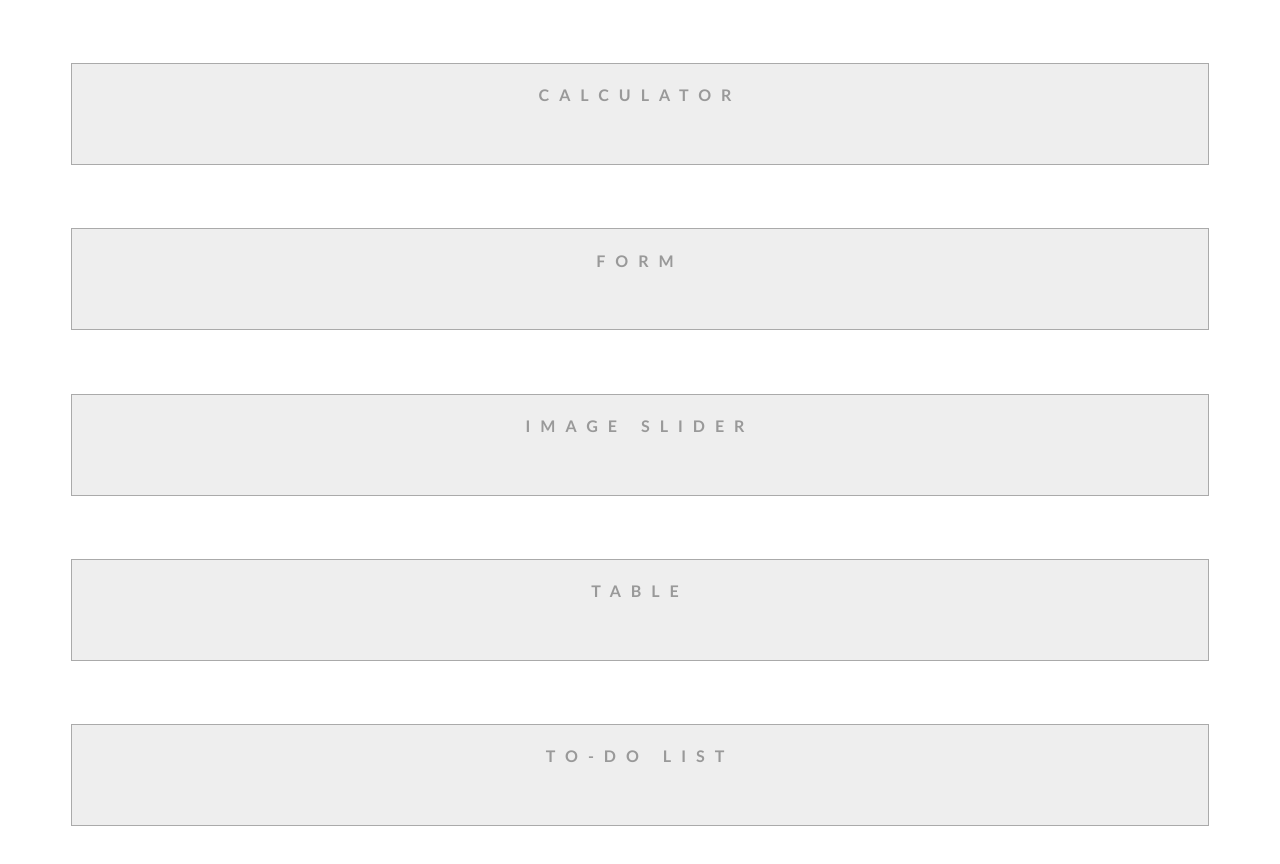
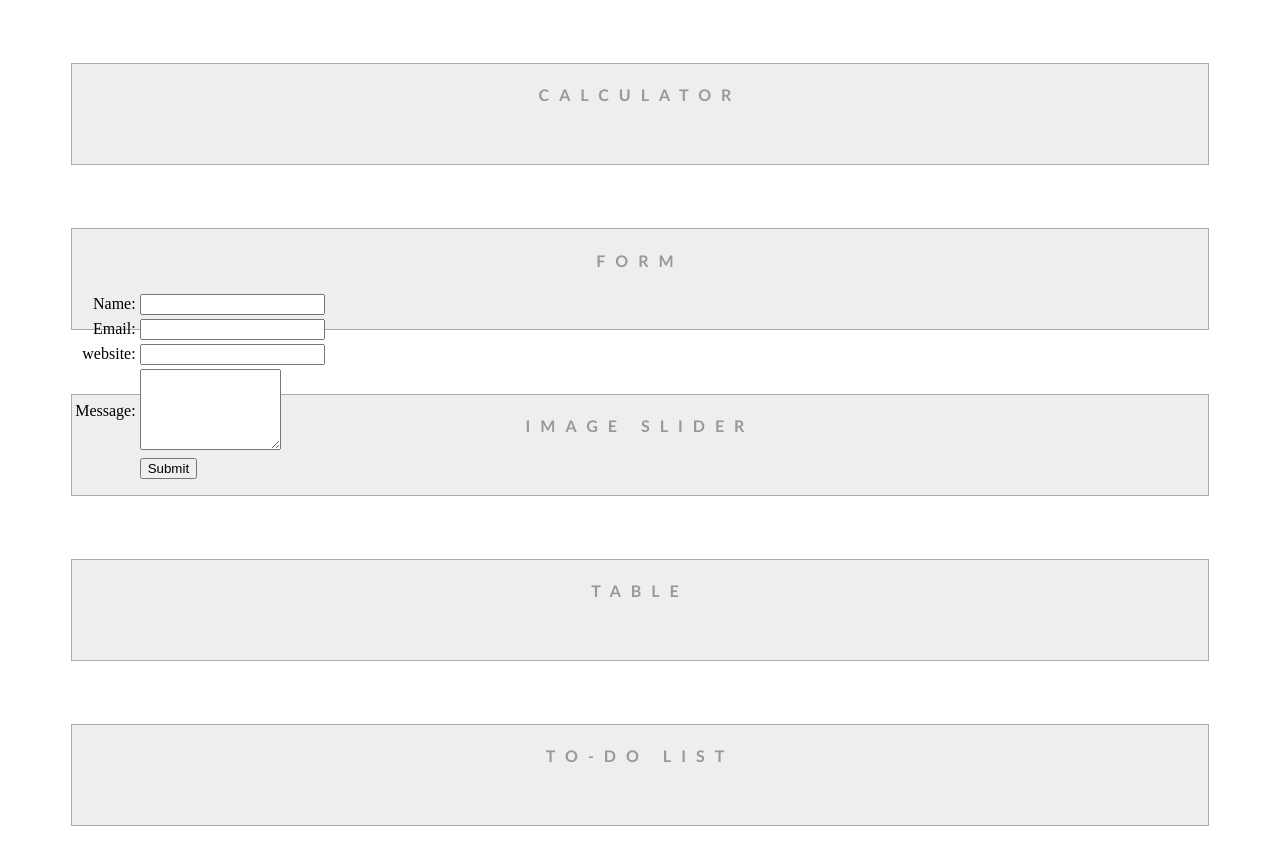
Before and after one commit to samirelo/JS-task, a plain HTML site: page index.html in a window 1280 px wide. Drawn offline with Linux system fonts and the light colour scheme.

Commit message:
form added

```diff
--- a/index.html
+++ b/index.html
@@ -16,7 +16,17 @@
     <!-- form -->
     <div class="task">
       <h4>form</h4>
+      <form>
+        <table>
+        <tr><td align="right">Name:</td><td align="left"><input type="text" name="name" required></td></tr>
+      <tr><td align="right">Email:</td><td align="left"><input type="text" name="email" required></td></tr>
+      <tr><td align="right">website:</td><td align="left"><input type="text" name="url" required></td></tr>
+      <tr><td align="right">Message:</td><td align="left"> <textarea name="addr" rows="5" cols="15"></textarea></td></tr>
+      <tr><td></td><td align="left"><input type="submit"></td></tr>
+      </table>
+      </form>
     </div>
+
     <!-- END form -->
 
     <!-- image slider -->
```
